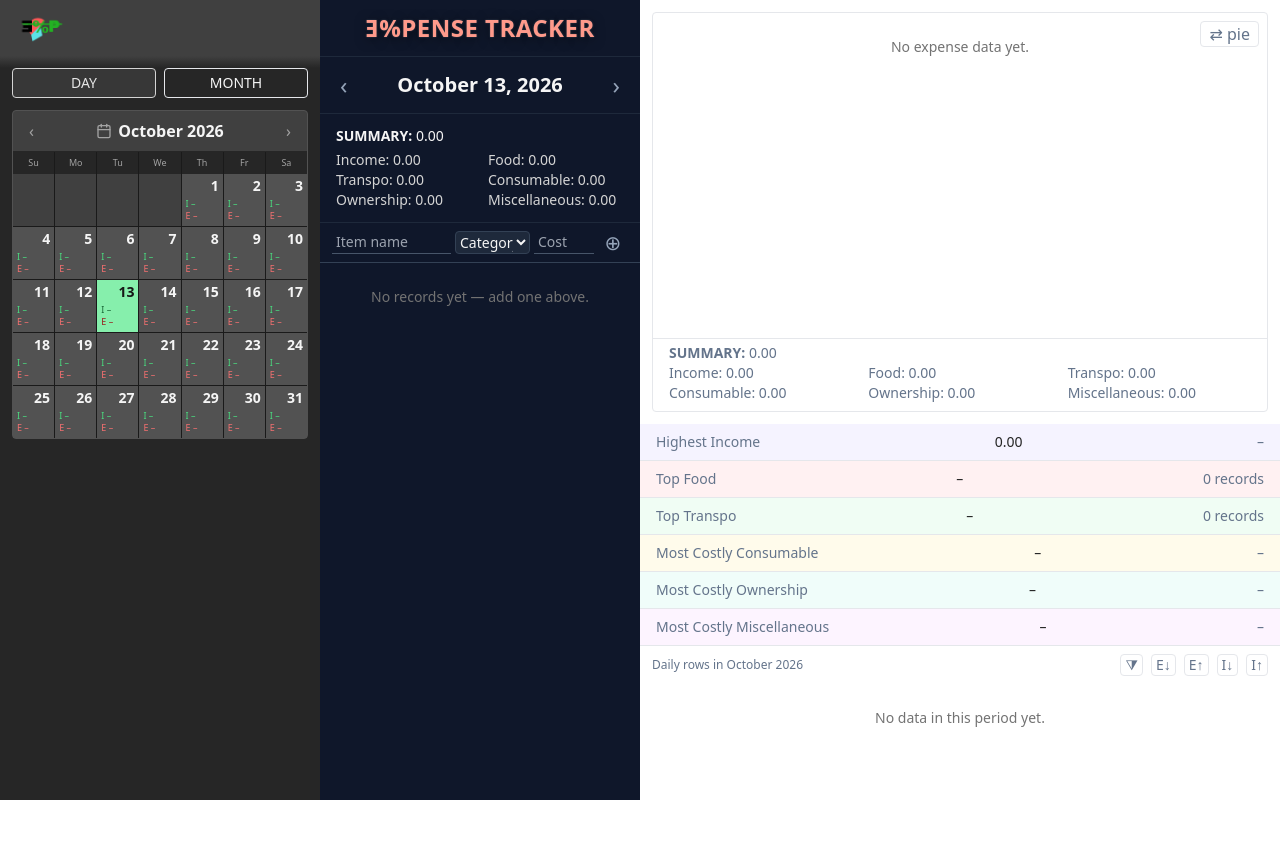
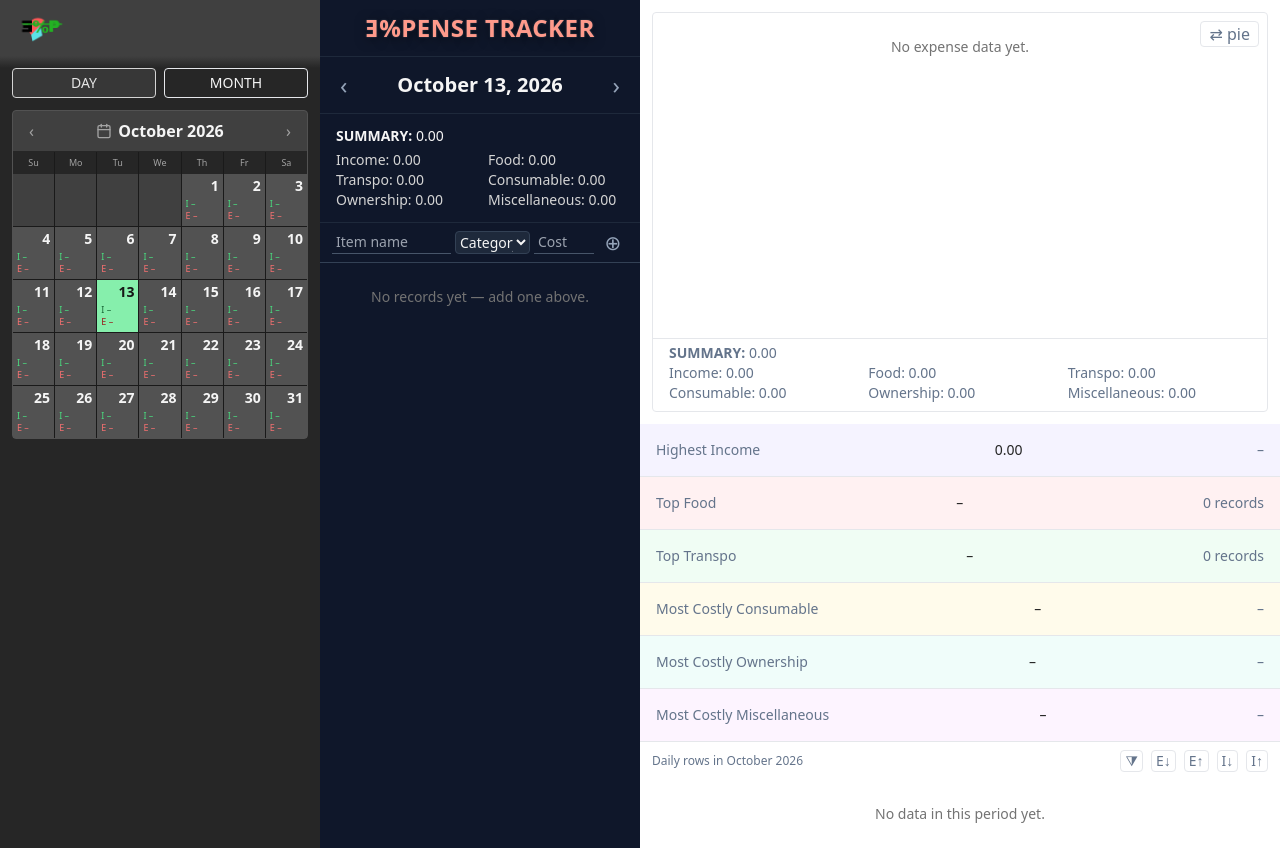
Before and after one commit to bjkmz/expense-tracker, a Django app: page /day/1/ in a window 1280 px wide. Before the commit the page ends 800 px from the top, so only its background shows below. Run offline with Django 5.2, Linux system fonts and the light colour scheme; data comes from the database, SQL or seed files in the repository; data that the repository does not hold is empty; some libraries are stand-ins or nearby versions.

Commit message:
insights-taller-rows

```diff
--- a/templates/partials/insights_panel.html
+++ b/templates/partials/insights_panel.html
@@ -18,32 +18,32 @@
 
   {# Insight cards #}
   <div class="text-sm">
-    <div class="flex justify-between px-4 py-2 bg-violet-50 border-b">
+    <div class="flex justify-between px-4 py-4 bg-violet-50 border-b">
       <span class="text-slate-500">Highest Income</span>
       <span class="font-medium">{{ ins.cards.highest_income.amount|floatformat:2 }}</span>
       <span class="text-slate-500">{% if ins.cards.highest_income.when %}{% if ins_scope == 'month' %}{{ ins.cards.highest_income.when|date:"F Y" }}{% else %}{{ ins.cards.highest_income.when|date:"M d" }}{% endif %}{% else %}–{% endif %}</span>
     </div>
-    <div class="flex justify-between px-4 py-2 bg-rose-50 border-b">
+    <div class="flex justify-between px-4 py-4 bg-rose-50 border-b">
       <span class="text-slate-500">Top Food</span>
       <span class="font-medium">{{ ins.cards.top_food.item }}</span>
       <span class="text-slate-500">{{ ins.cards.top_food.count }} records</span>
     </div>
-    <div class="flex justify-between px-4 py-2 bg-green-50 border-b">
+    <div class="flex justify-between px-4 py-4 bg-green-50 border-b">
       <span class="text-slate-500">Top Transpo</span>
       <span class="font-medium">{{ ins.cards.top_transpo.item }}</span>
       <span class="text-slate-500">{{ ins.cards.top_transpo.count }} records</span>
     </div>
-    <div class="flex justify-between px-4 py-2 bg-amber-50 border-b">
+    <div class="flex justify-between px-4 py-4 bg-amber-50 border-b">
       <span class="text-slate-500">Most Costly Consumable</span>
       <span class="font-medium">{% if ins.cards.costly_consumable %}{{ ins.cards.costly_consumable.item }} {{ ins.cards.costly_consumable.amount|floatformat:0 }}{% else %}–{% endif %}</span>
       <span class="text-slate-500">{% if ins.cards.costly_consumable %}{% if ins_scope == 'month' %}{{ ins.cards.costly_consumable.date|date:"F Y" }}{% else %}{{ ins.cards.costly_consumable.date|date:"M d" }}{% endif %}{% else %}–{% endif %}</span>
     </div>
-    <div class="flex justify-between px-4 py-2 bg-teal-50 border-b">
+    <div class="flex justify-between px-4 py-4 bg-teal-50 border-b">
       <span class="text-slate-500">Most Costly Ownership</span>
       <span class="font-medium">{% if ins.cards.costly_ownership %}{{ ins.cards.costly_ownership.item }} {{ ins.cards.costly_ownership.amount|floatformat:0 }}{% else %}–{% endif %}</span>
       <span class="text-slate-500">{% if ins.cards.costly_ownership %}{% if ins_scope == 'month' %}{{ ins.cards.costly_ownership.date|date:"F Y" }}{% else %}{{ ins.cards.costly_ownership.date|date:"M d" }}{% endif %}{% else %}–{% endif %}</span>
     </div>
-    <div class="flex justify-between px-4 py-2 bg-fuchsia-50 border-b">
+    <div class="flex justify-between px-4 py-4 bg-fuchsia-50 border-b">
       <span class="text-slate-500">Most Costly Miscellaneous</span>
       <span class="font-medium">{% if ins.cards.costly_misc %}{{ ins.cards.costly_misc.item }} {{ ins.cards.costly_misc.amount|floatformat:0 }}{% else %}–{% endif %}</span>
       <span class="text-slate-500">{% if ins.cards.costly_misc %}{% if ins_scope == 'month' %}{{ ins.cards.costly_misc.date|date:"F Y" }}{% else %}{{ ins.cards.costly_misc.date|date:"M d" }}{% endif %}{% else %}–{% endif %}</span>
```
